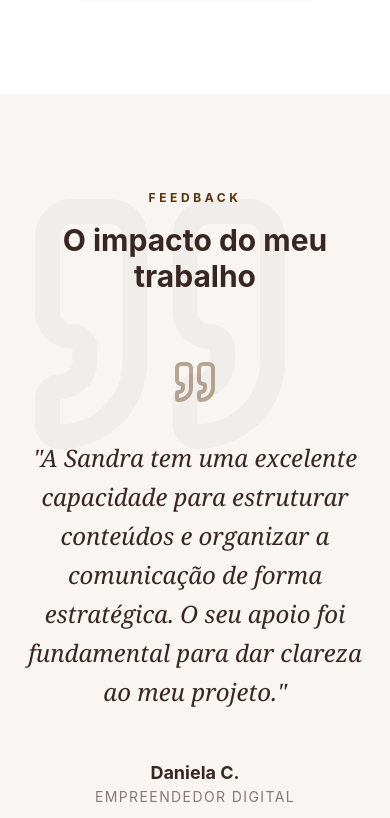
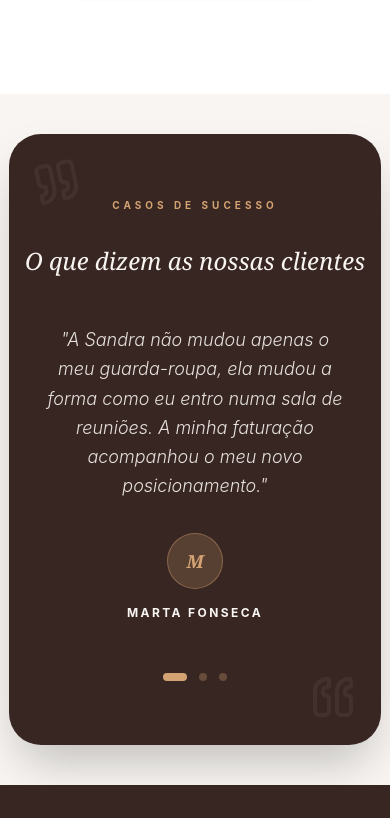
Before and after one commit to pedromont99/sandra-santos-site, a Next.js app: page / in a window 390 px wide. Shown: the part 3566-4384 px from the top of the page. Built offline with nearby package versions, Linux system fonts and the light colour scheme.

Commit message:
feat: slider de testemunhos interativo e fix de segurança mobile

```diff
--- a/src/app/globals.css
+++ b/src/app/globals.css
@@ -1,30 +1,41 @@
 @import "tailwindcss";
 
-@theme {
-  --color-brand-soft: #F8F5F2;
-  --color-brand-dark: #382622;
-  --color-brand-accent: #59310b;
-}
-
-/* Forçar o reset manual se o Tailwind falhar */
+/* --- SEGURANÇA MOBILE (A Vacina contra o balanço lateral) --- */
+@layer base {
   html, body {
     margin: 0;
     padding: 0;
     width: 100%;
+    max-width: 100vw;
+    overflow-x: hidden;
     background-color: #F8F5F2;
+    position: relative;
   }
 
   main {
     display: block;
+    width: 100%;
+    overflow-x: hidden;
+  }
 }
 
-/* Forçar o efeito Glassmorphism */
+/* --- UTILITÁRIOS PARA O SLIDER --- */
+@layer utilities {
+  .scrollbar-hide::-webkit-scrollbar {
+    display: none;
+  }
+  .scrollbar-hide {
+    -ms-overflow-style: none;
+    scrollbar-width: none;
+  }
+}
+
+/* --- O TEU GLASSMORPHISM E VARIÁVEIS --- */
 .backdrop-blur-xl {
   backdrop-filter: blur(20px) saturate(180%) !important;
   -webkit-backdrop-filter: blur(20px) saturate(180%) !important;
 }
 
-/* Garantir que as cores brand estão carregadas */
 :root {
   --brand-soft: #F8F5F2;
   --brand-dark: #382622;
--- a/src/components/Testimonials.tsx
+++ b/src/components/Testimonials.tsx
@@ -1,49 +1,98 @@
-import { Quote } from "lucide-react";
+"use client"; // OBRIGATÓRIO para o slider funcionar com cliques
+import { useState } from "react";
+import { Quote, ChevronLeft, ChevronRight } from "lucide-react";
 
 const testimonials = [
   {
-    quote: "A Sandra tem uma excelente capacidade para estruturar conteúdos e organizar a comunicação de forma estratégica. O seu apoio foi fundamental para dar clareza ao meu projeto.",
-    author: "Daniela C.",
-    role: "Empreendedor Digital",
+    text: "A Sandra não mudou apenas o meu guarda-roupa, ela mudou a forma como eu entro numa sala de reuniões. A minha faturação acompanhou o meu novo posicionamento.",
+    author: "Marta Fonseca",
+    role: "CEO & Fundadora",
+    initial: "M"
   },
-  // Podemos adicionar mais no futuro, por agora este é o nosso destaque
+  {
+    text: "A estratégia de conteúdo que desenhámos trouxe-me uma clareza que eu não tinha há anos. O meu Instagram agora comunica luxo e autoridade.",
+    author: "Ana Oliveira",
+    role: "Architect & Designer",
+    initial: "A"
+  },
+  {
+    text: "Ter a Sandra a gerir a minha presença digital permitiu-me focar no que faço melhor. Os resultados em termos de leads qualificados são visíveis.",
+    author: "Carla Santos",
+    role: "Consultora Imobiliária",
+    initial: "C"
+  }
 ];
 
 export default function Testimonials() {
+  const [current, setCurrent] = useState(0);
+
+  const next = () => setCurrent((prev) => (prev === testimonials.length - 1 ? 0 : prev + 1));
+  const prev = () => setCurrent((prev) => (prev === 0 ? testimonials.length - 1 : prev - 1));
+
   return (
-    <section className="py-24 bg-[#F8F5F2] relative overflow-hidden">
-      {/* Detalhe Decorativo de Fundo */}
-      <div className="absolute top-0 right-0 p-20 opacity-[0.03] text-[#382622]">
-        <Quote size={300} />
-      </div>
+    <section className="py-16 md:py-24 bg-[#382622] text-[#F8F5F2] flex flex-col items-center text-center px-4 md:px-6 rounded-[2rem] md:rounded-[3rem] mx-2 md:mx-4 my-10 shadow-2xl relative overflow-hidden group">
 
-      <div className="max-w-7xl mx-auto px-6 md:px-12 relative z-10">
-        <div className="text-center mb-16">
-          <p className="text-[#59310b] text-xs font-bold uppercase tracking-[0.3em] mb-4">
-            Feedback
-          </p>
-          <h2 className="text-3xl md:text-4xl font-bold text-[#382622]">
-            O impacto do meu trabalho
-          </h2>
-        </div>
+      {/* Aspas Decorativas */}
+      <Quote className="absolute top-6 left-6 w-12 h-12 md:w-20 md:h-20 text-[#F8F5F2]/5 -rotate-12" />
 
-        <div className="max-w-4xl mx-auto">
-          {testimonials.map((t, index) => (
-            <div key={index} className="text-center space-y-8">
-              <Quote className="w-12 h-12 text-[#59310b] mx-auto opacity-40" />
+      <div className="max-w-4xl w-full relative z-10">
+        <span className="text-[#D4A373] text-[10px] uppercase tracking-[0.4em] mb-8 block font-bold">
+          Casos de Sucesso
+        </span>
 
-              <blockquote className="text-2xl md:text-3xl lg:text-4xl font-medium text-[#382622] leading-relaxed italic font-serif">
-                "{t.quote}"
-              </blockquote>
+        <h2 className="text-2xl md:text-4xl font-serif italic mb-12 text-[#F8F5F2]">
+          O que dizem as nossas clientes
+        </h2>
 
-              <div className="pt-4">
-                <p className="text-lg font-bold text-[#382622]">{t.author}</p>
-                <p className="text-[#382622]/60 text-sm uppercase tracking-widest">{t.role}</p>
+        {/* ÁREA DO SLIDER */}
+        <div className="relative overflow-hidden min-h-[300px] flex items-center">
+          {testimonials.map((t, i) => (
+            <div
+              key={i}
+              className={`w-full flex flex-col items-center space-y-8 transition-all duration-700 absolute inset-0 ${
+                i === current ? "opacity-100 translate-x-0" : "opacity-0 translate-x-full"
+              } ${i < current ? "-translate-x-full" : ""}`}
+            >
+              <p className="text-lg md:text-2xl font-light italic leading-relaxed text-[#F8F5F2]/90 max-w-2xl px-4 break-words">
+                "{t.text}"
+              </p>
+
+              <div className="flex flex-col items-center gap-4">
+                <div className="w-14 h-14 rounded-full bg-[#D4A373]/20 flex items-center justify-center border border-[#D4A373]/40">
+                  <span className="text-[#D4A373] font-serif italic text-lg font-bold">{t.initial}</span>
+                </div>
+                <div>
+                  <p className="font-bold text-xs md:text-sm tracking-[0.2em] uppercase text-[#F8F5F2]">{t.author}</p>
+                  <p className="text-[10px] text-[#D4A373] mt-1 font-medium tracking-widest">{t.role}</p>
+                </div>
               </div>
             </div>
           ))}
         </div>
+
+        {/* SETAS DE NAVEGAÇÃO (Aparecem no Hover no Desktop) */}
+        <button onClick={prev} className="absolute left-0 top-1/2 -translate-y-1/2 p-2 text-[#D4A373]/50 hover:text-[#D4A373] transition-colors hidden md:block">
+          <ChevronLeft size={32} />
+        </button>
+        <button onClick={next} className="absolute right-0 top-1/2 -translate-y-1/2 p-2 text-[#D4A373]/50 hover:text-[#D4A373] transition-colors hidden md:block">
+          <ChevronRight size={32} />
+        </button>
+
+        {/* DOTS FUNCIONAIS */}
+        <div className="flex justify-center gap-3 mt-12">
+          {testimonials.map((_, i) => (
+            <button
+              key={i}
+              onClick={() => setCurrent(i)}
+              className={`w-2 h-2 rounded-full transition-all ${
+                i === current ? "bg-[#D4A373] w-6" : "bg-[#D4A373]/30"
+              }`}
+            />
+          ))}
+        </div>
       </div>
+
+      <Quote className="absolute bottom-6 right-6 w-12 h-12 md:w-20 md:h-20 text-[#F8F5F2]/5 rotate-180" />
     </section>
   );
 }
```
Lines whose indentation alone changed are shown as unchanged.
